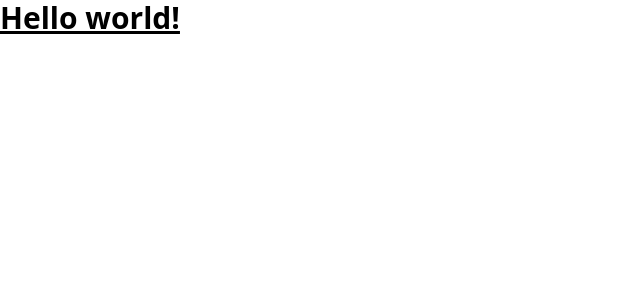
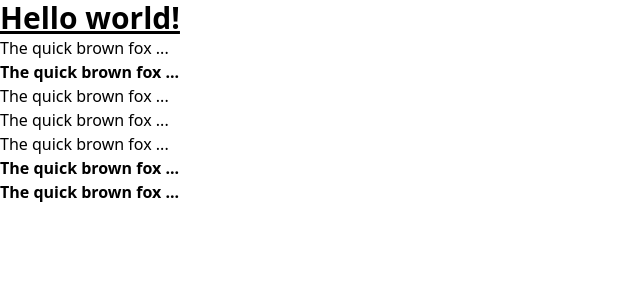
Before and after one commit to janitha-visna/MERN_app_userlogin, a React (Create React App) app in the folder client/: page / in a window 1280 px wide. Shown: the top 300 px of the page, without its empty margins (0-640 px from the left). Built offline with nearby package versions, Linux system fonts and the light colour scheme.

Commit message:
add react-router-dom

```diff
--- a/client/package.json
+++ b/client/package.json
@@ -8,6 +8,7 @@
     "@testing-library/user-event": "^13.5.0",
     "react": "^18.2.0",
     "react-dom": "^18.2.0",
+    "react-router-dom": "^6.22.3",
     "react-scripts": "5.0.1",
     "web-vitals": "^2.1.4"
   },
--- a/client/src/App.js
+++ b/client/src/App.js
@@ -4,6 +4,13 @@ export default function App() {
   return (
     <div>
       <h1 className="text-3xl font-bold underline">Hello world!</h1>
+      <p class="font-light ...">The quick brown fox ...</p>
+      <p class="font-semibold ...">The quick brown fox ...</p>
+      <p class="font-light ...">The quick brown fox ...</p>
+      <p class="font-normal ...">The quick brown fox ...</p>
+      <p class="font-medium ...">The quick brown fox ...</p>
+      <p class="font-semibold ...">The quick brown fox ...</p>
+      <p class="font-bold ...">The quick brown fox ...</p>
     </div>
   );
 }
```
Also changed, not shown: 1 other file (tests, documents, lock files or other folders).
